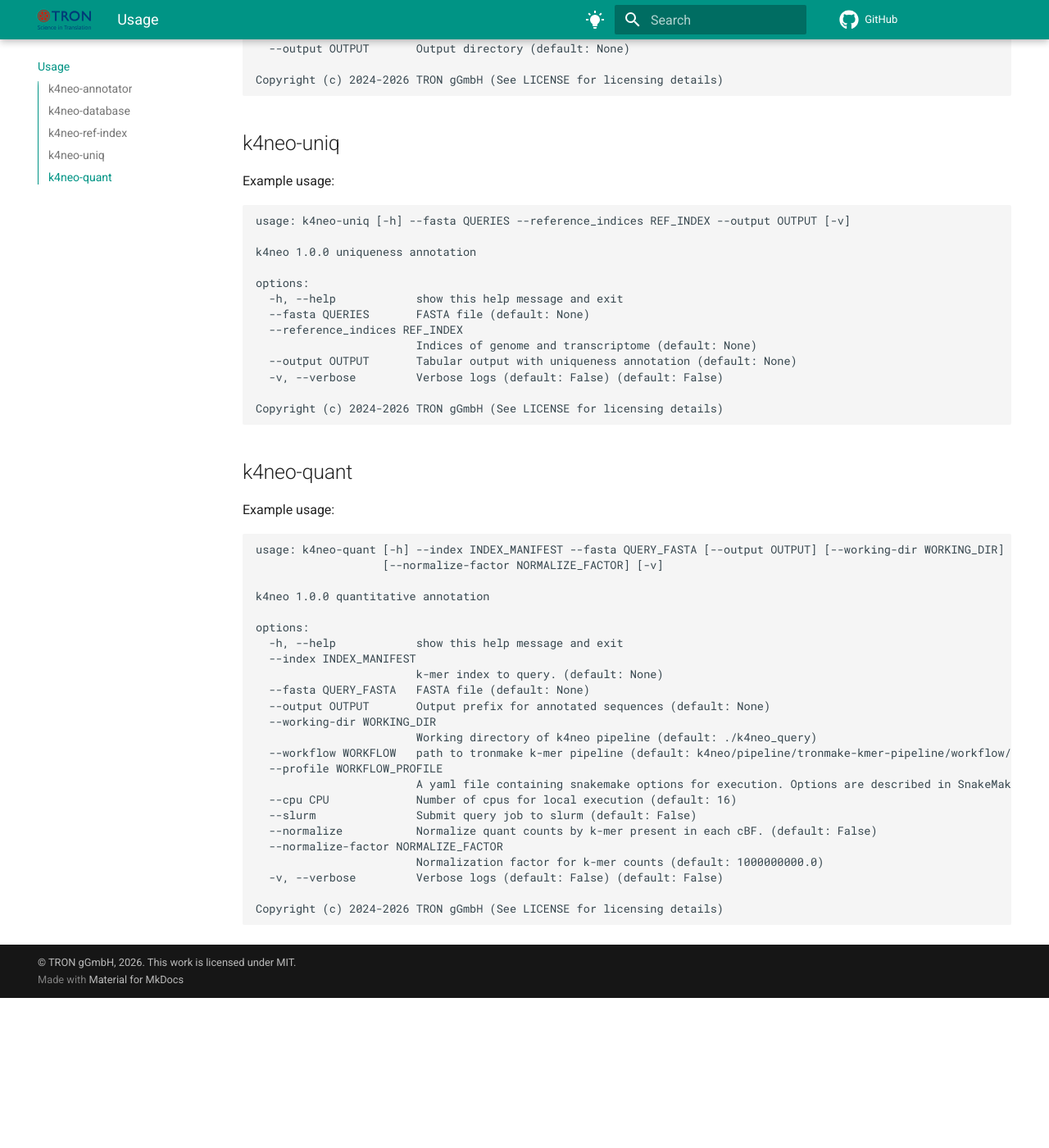
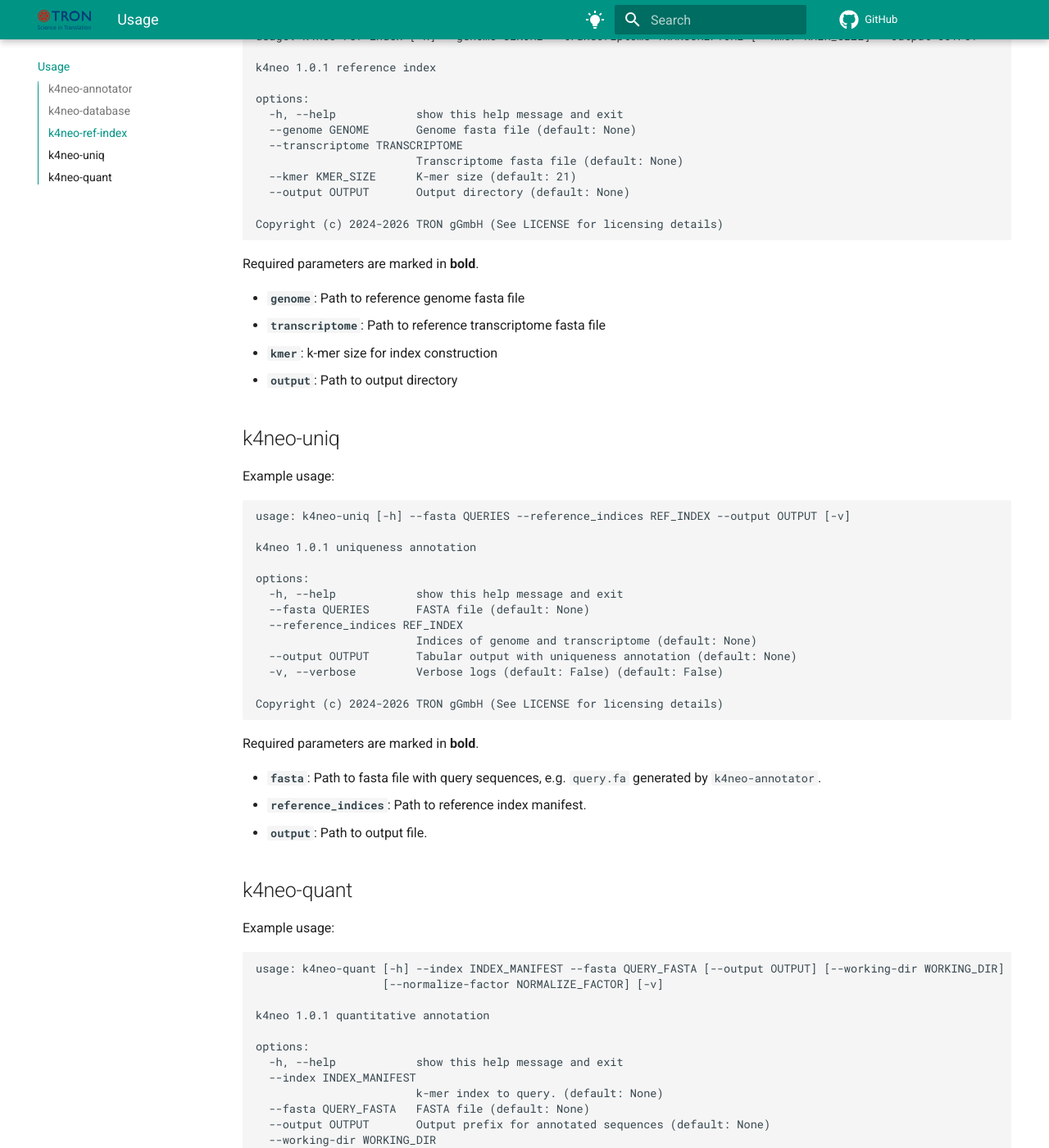
Before and after one commit to TRON-Bioinformatics/k4neo, an MkDocs documentation site: the page built from documentation/docs/usage.md, in a window 1280 px wide and 1400 px high, scrolled down 2474 px. Shown: the whole window at 82% size. Built offline with MkDocs 1.6.1 and Material for MkDocs 9.7.7, drawn with Linux system fonts in a browser that asks for light colours; comment, search, counter and statistics services are not loaded; before the commit the page ends 3691 px from its top, so only the background shows below that; some of the changed text lies outside the part shown.

Commit message:
chore: Updated version tags in code, pyproject and README files chore: Updated documentation and added FAQ section

````diff
--- a/documentation/docs/usage.md
+++ b/documentation/docs/usage.md
@@ -23,7 +23,7 @@ Example usage:
 usage: k4neo-annotator [-h] --database DATABASE --index INDEX_MANIFEST --queries QUERIES [--output OUTPUT] [--ratio KMER_RATIO] [--working-dir WORKING_DIR] [--workflow WORKFLOW] [--profile WORKFLOW_PROFILE]
                        [--kmer KMER_SIZE] [--cpu CPU] [--slurm] [--chunk-size CHUNK_SIZE] [-v] [--compress]
 
-k4neo 1.0.0 annotator
+k4neo 1.0.1 annotator
 
 options:
   -h, --help            show this help message and exit
@@ -74,7 +74,7 @@ Example usage:
 ```
 usage: k4neo-database [-h] --sample-tables SAMPLE_TABLE --database DATABASE --tissue-map TISSUE_MAP
 
-k4neo 1.0.0 database builder
+k4neo 1.0.1 database builder
 
 options:
   -h, --help            show this help message and exit
@@ -87,6 +87,13 @@ options:
 Copyright (c) 2024-2026 TRON gGmbH (See LICENSE for licensing details)
 ```
 
+Required parameters are marked in **bold**.
+
+* **`sample-tables`**: Path to sample annotation table (see [k4neo-index-data]() for further information).
+* **`database`**: Path to database file.
+* **`tissue-map`**: Path to tissue mapping to translate public tissue nomenclature to k4neo tissue definition (see [k4neo-index-data]() for further information).
+
+
 ## k4neo-ref-index
 
 Example usage:
@@ -94,7 +101,7 @@ Example usage:
 ```
 usage: k4neo-ref-index [-h] --genome GENOME --transcriptome TRANSCRIPTOME [--kmer KMER_SIZE] --output OUTPUT
 
-k4neo 1.0.0 reference index
+k4neo 1.0.1 reference index
 
 options:
   -h, --help            show this help message and exit
@@ -107,6 +114,13 @@ options:
 Copyright (c) 2024-2026 TRON gGmbH (See LICENSE for licensing details)
 ```
 
+Required parameters are marked in **bold**.
+
+* **`genome`**:  Path to reference genome fasta file
+* **`transcriptome`**:  Path to reference transcriptome fasta file
+* **`kmer`**: k-mer size for index construction
+* **`output`**: Path to output directory
+
 
 ## k4neo-uniq
 
@@ -115,7 +129,7 @@ Example usage:
 ```
 usage: k4neo-uniq [-h] --fasta QUERIES --reference_indices REF_INDEX --output OUTPUT [-v]
 
-k4neo 1.0.0 uniqueness annotation
+k4neo 1.0.1 uniqueness annotation
 
 options:
   -h, --help            show this help message and exit
@@ -128,6 +142,13 @@ options:
 Copyright (c) 2024-2026 TRON gGmbH (See LICENSE for licensing details)
 ```
 
+Required parameters are marked in **bold**.
+
+* **`fasta`**: Path to fasta file with query sequences, e.g. `query.fa` generated by `k4neo-annotator`.
+* **`reference_indices`**: Path to reference index manifest.
+* **`output`**: Path to output file.
+
+
 ## k4neo-quant
 
 Example usage:
@@ -136,7 +157,7 @@ Example usage:
 usage: k4neo-quant [-h] --index INDEX_MANIFEST --fasta QUERY_FASTA [--output OUTPUT] [--working-dir WORKING_DIR] [--workflow WORKFLOW] [--profile WORKFLOW_PROFILE] [--cpu CPU] [--slurm] [--normalize]
                    [--normalize-factor NORMALIZE_FACTOR] [-v]
 
-k4neo 1.0.0 quantitative annotation
+k4neo 1.0.1 quantitative annotation
 
 options:
   -h, --help            show this help message and exit
@@ -158,3 +179,15 @@ options:
 
 Copyright (c) 2024-2026 TRON gGmbH (See LICENSE for licensing details)
 ```
+
+Required parameters are marked in **bold**.
+
+* **`fasta`**:
+* **`index`**: Path to k4neo yaml metaindex file. (see [Input: k4neo metaindex format](input.md#k4neo-metaindex))
+* **`output`**: Path to output file.
+* `working-dir`: Working directory for pipeline.
+* `workflow`: Path of to tronmake-kmer-pipeline (default: pipeline shipped with python package).
+* `profile`: Path to yaml file with additional snakemake options. Can be used to customize snakemake execution, different executor plugins etc.
+* `cpu`: Number of cpus for local execution or number of jobs if submitting to slurm.
+* `normalize`: Normalize k-mer counts returned by index.
+* `normalize-factor`: Normalization factor for k-mer counts. Default is 1e9.
--- a/documentation/mkdocs.yaml
+++ b/documentation/mkdocs.yaml
@@ -6,6 +6,7 @@ nav:
   - Usage: usage.md
   - Input: input.md
   - Output: output.md
+  - FAQ: faq.md
   - API reference: api.md
   - References: references.md
   - About: about.md
@@ -46,3 +47,9 @@ plugins:
 
 markdown_extensions:
   - attr_list
+  - pymdownx.arithmatex:
+      generic: true
+
+extra_javascript:
+  - javascripts/mathjax.js
+  - https://unpkg.com/mathjax@3/es5/tex-mml-chtml.js
--- a/k4neo/__init__.py
+++ b/k4neo/__init__.py
@@ -1,5 +1,5 @@
-VERSION = "1.0.0"
-PIPELINE = "2.0.3"
+VERSION = "1.0.1"
+PIPELINE = "3.0.0"
 
 
 logo = "    __   __ __                               __                                                        _ _____      _ __           _                   __    __           __ \n   / /__/ // / ____  ___  ____              / /___  ______ ___  ____  _____      _________  ___  _____(_) __(_)____(_) /___  __   (_)___     ____ _   / /_  / /___ ______/ /_\n  / //_/ // /_/ __ \\/ _ \\/ __ \\   ______   / __/ / / / __ `__ \\/ __ \\/ ___/_____/ ___/ __ \\/ _ \\/ ___/ / /_/ / ___/ / __/ / / /  / / __ \\   / __ `/  / __ \\/ / __ `/ ___/ __/\n / ,< /__  __/ / / /  __/ /_/ /  /_____/  / /_/ /_/ / / / / / / /_/ / /  /_____(__  ) /_/ /  __/ /__/ / __/ / /__/ / /_/ /_/ /  / / / / /  / /_/ /  / /_/ / / /_/ (__  ) /_  \n/_/|_|  /_/ /_/ /_/\\___/\\____/            \\__/\\__,_/_/ /_/ /_/\\____/_/        /____/ .___/\\___/\\___/_/_/ /_/\\___/_/\\__/\\__, /  /_/_/ /_/   \\__,_/  /_.___/_/\\__,_/____/\\__/  \n                                                                                  /_/                                 /____/                                                 \n"
--- a/pyproject.toml
+++ b/pyproject.toml
@@ -1,6 +1,6 @@
 [tool.poetry]
 name = "k4neo"
-version = "1.0.0"
+version = "1.0.1"
 description = ""
 authors = [
     "TRON - Translational Oncology at the University Medical Center",
````
Also changed, not shown: documentation/docs/faq.md (added, +59 -0 lines), documentation/docs/index.md (+3 -3 lines), documentation/docs/input.md (+2 -0 lines), README.md, documentation/docs/assets/example_kde.png (added).
